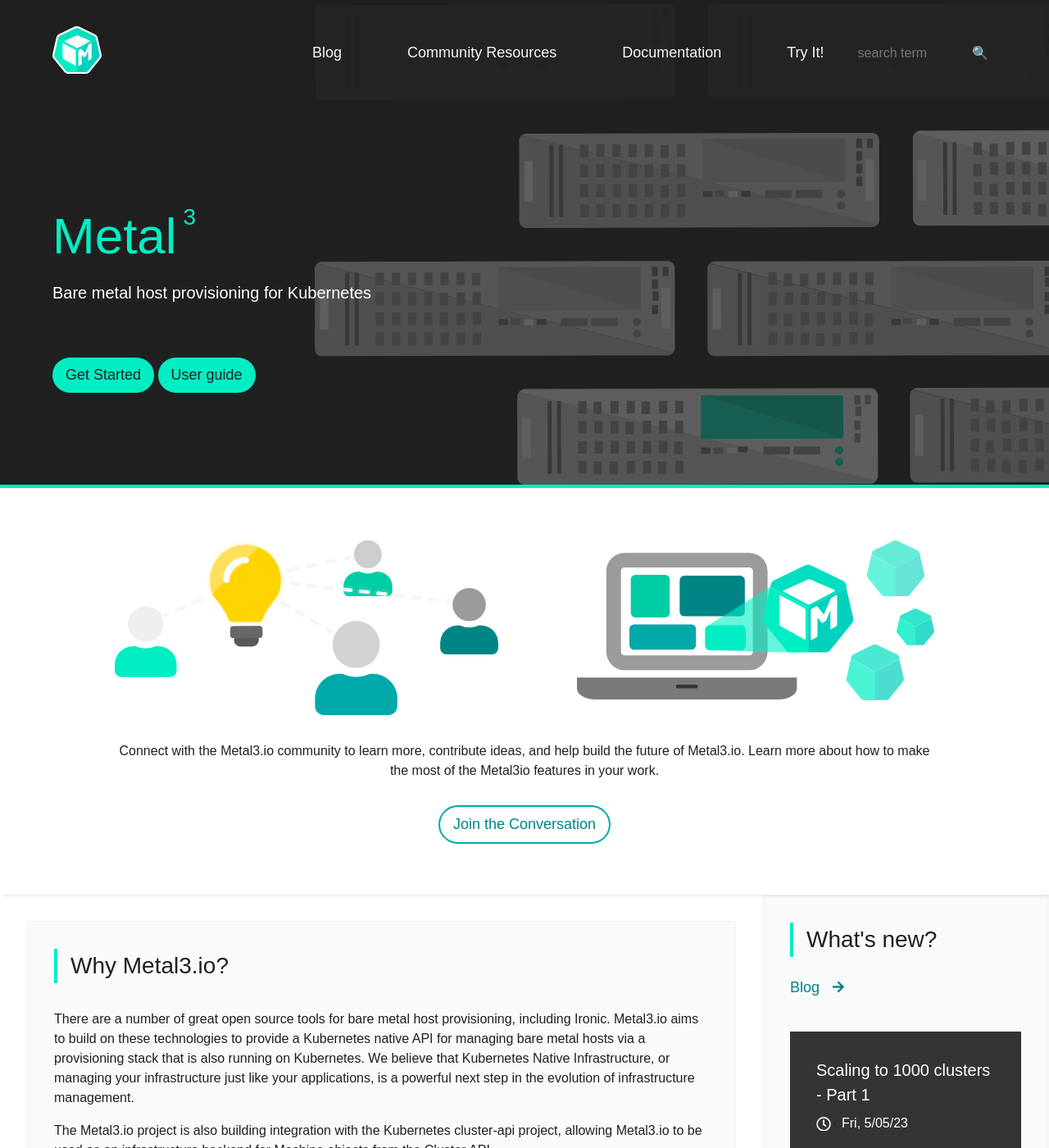
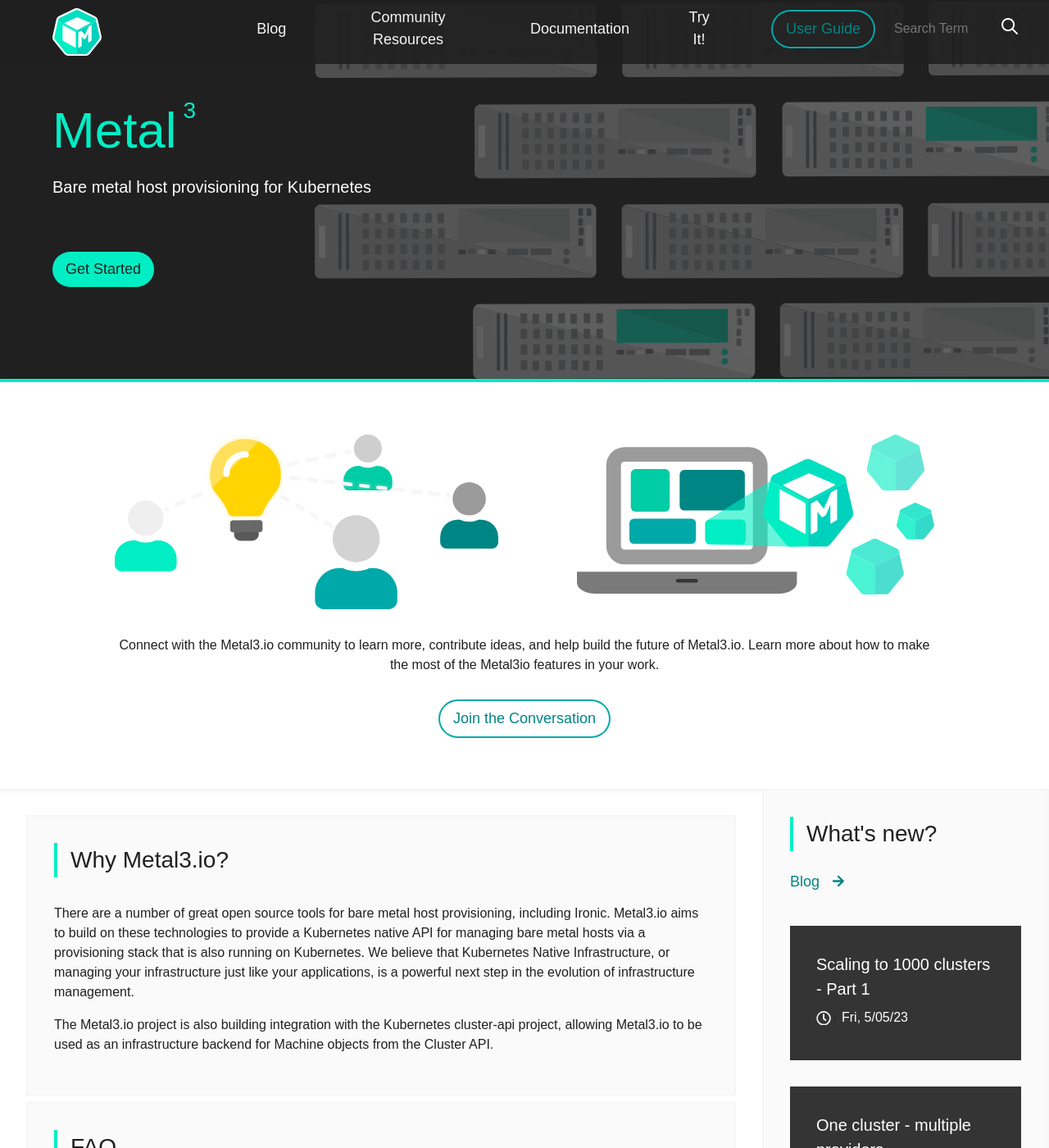
Before and after one commit to metal3-io/metal3-io.github.io, a Jekyll site: the page built from index.html, in a window 1280 px wide and 1400 px high. Shown: the whole window at 82% size. Built offline with Jekyll 4.4.1, drawn with Linux system fonts in a browser that asks for light colours; nearby versions of some CDN libraries; comment, search, counter and statistics services are not loaded.

Commit message:
squash commit

```diff
--- a/_includes/header.html
+++ b/_includes/header.html
@@ -16,7 +16,7 @@
           </g>
         </svg>
       </a>
-      <nav role="navigation" class="mk-main-header__nav-wrapper">
+      <div role="navigation" class="mk-main-header__nav-wrapper">
         <button class="mk-main-header__toggle" id="toggle" aria-controls="main_nav" aria-expanded="false" aria-label="navigation toggle" >
           <svg version="1.1" viewBox="0 0 512 448" xmlns="http://www.w3.org/2000/svg">
           <g>
@@ -25,24 +25,42 @@
           </svg>
           <span class="mk-main-header__toggle-text">menu</span>
         </button>
+        </div>
         <ul id="main_nav" class="mk-main-nav">
           <li {% if page.url == "/blog/index.html" %} class="active" {% endif %}><a class="mk-main-nav__item" href="{{ site.baseurl }}/blog/index.html">Blog</a></li>
           <li {% if page.url == "/community-resources.html" %} class="active" {% endif %}><a class="mk-main-nav__item" href="{{ site.baseurl }}/community-resources.html">Community Resources</a></li>
           <li {% if page.url == "/documentation.html" %} class="active" {% endif %}><a class="mk-main-nav__item" href="{{ site.baseurl }}/documentation.html">Documentation</a></li>
           <li {% if page.url == "/try-it.html" %} class="active" {% endif %}><a class="mk-main-nav__item" href="{{ site.baseurl }}/try-it.html">Try It!</a></li>
+        <ul class = 'mk-mobile-inputs' >
+          <li><a href="https://book.metal3.io/introduction.html" class="mk-main-nav__item mk-button mk-button--secondary">User Guide</a></li>
           <li {% if page.url == "/search.html" %} class="active" {% endif %}>
-            <form action="/search.html" method="get" autocomplete="off">
+         <form action="/search.html" method="get" autocomplete="off" class="mk-search-form">
               <div class="autocomplete" style="width:150px;">
-                <input type="text" id="search-input" class="docs-search--input" placeholder="search term" name="query">
+                <input type="text" id="search-input" class="docs-search--input" placeholder="Search Term" name="query">
               </div>
-              <input id="search-button" type="submit" value="🔍" disabled='true'>
+              <button type="submit" id = "search-button" class = "search-button" disabled = 'true' >
+                <img src="../assets//images/search.png" style="height: 20px;" alt="">
+
+              </button>
             </form>
           </li>
-      </li>
+          </ul>
+        </ul>
+        <ul class="mk-main-header__inputs">
+          <li><a href="https://book.metal3.io/introduction.html" class="mk-main-nav__item mk-button mk-button--secondary">User Guide</a></li>
+          <li {% if page.url == "/search.html" %} class="active" {% endif %}>
+            <form action="/search.html" method="get" autocomplete="off" class="mk-search-form">
+              <div class="autocomplete" style="width:150px;">
+                <input type="text" id="search-input" class="docs-search--input" placeholder="Search Term" name="query">
+              </div>
+              <button type="submit" id = "search-button" class = "search-button" disabled = 'true' >
+                <img src="../assets//images/search.png" style="height: 20px;" alt="">
 
+              </button>
+            </form>
+          </li>
 
         </ul>
-      </nav>
   </header>
   {% if page.url == "/blog" %}
   <div class="mk-masthead__content--sub">
--- a/_sass/_global.scss
+++ b/_sass/_global.scss
@@ -37,8 +37,7 @@
             width: 15px;
             height: 15px;
             display: inline-block;
-            position:relative;
-            left: var(--mk--spacer--sm);
+            margin-left: var(--mk--spacer--sm);
         }
         &:hover, &:active, &:focus {
             color: var(--mk--Color--400);
@@ -62,6 +61,9 @@
         grid-template-columns: 3fr minmax(350px, 1fr);
         grid-template-areas:
         "content aside"
+    }
+    @media(max-width: $mk--breakpoint--md) {
+        display: block;
     }
     &__content {
         grid-area: content;
--- a/_sass/_header.scss
+++ b/_sass/_header.scss
@@ -1,3 +1,9 @@
+@mixin flexCenter($j-content: center, $direction: row, $a-items: center) {
+  display: flex;
+  align-items: $a-items;
+  justify-content: $j-content;
+  flex-direction: $direction;
+}
 .mk-masthead {
   &.mk-masthead--home, &.mk-masthead--sub {
     background-size: cover;
@@ -75,33 +81,63 @@
     }
   }
 }
-
+.mk-search-form {
+  display: flex;
+  align-items: center;
+  justify-content: space-around;
+  @media (max-width:$mk--breakpoint--md){
+  justify-content: center;
+}
+ }
+.docs-search--input {
+  outline: none;
+}
+.mk-search-form button {
+  background: transparent !important;
+  border: none;
+}
+.mk-mobile-inputs {
+  display: none;
+  @media (max-width: $mk--breakpoint--md) {
+    display: block;
+  }
+}
 .mk-main-header {
-  display: grid;
+  @include flexCenter($j-content: space-between);
+  position: fixed;
   width: 100%;
   grid-template-rows: auto auto;
   grid-template-areas: "brand"
   "nav";
   background: var(--mk--color-transparent-background--100);
-  padding-top: var(--mk--spacer--md);
-  @media (min-width: $mk--breakpoint--lg){
+  padding-top: var(--mk--spacer--xs);
+
+  @media (min-width: $mk--breakpoint--lg) {
     grid-template-areas: "brand nav";
-    padding-bottom: var(--mk--spacer--md);
+    padding-bottom: var(--mk--spacer--sm);
+  }
+  @media (max-width: $mk--breakpoint--md) {
+    align-items: flex-start;
+    flex-wrap: wrap;
   }
 }
 
 .mk-main-header__brand {
   grid-area: brand;
+  height: 50px;
+  width: 20%;
   margin: 0 0 var(--mk--spacer--md) var(--mk--spacer--sm);
   svg {
     max-height: rem(60);
     max-width: rem(60);
   }
-  @media (min-width: $mk--breakpoint--lg){
-    margin:0 0 0 var(--mk--spacer--lg);
+  @media (max-width: $mk--breakpoint--md) {
+    margin: 0 0 var(--mk--spacer--sm) var(--mk--spacer--sm);
+  }
+  @media (min-width: $mk--breakpoint--lg) {
+    margin: 0 0 0 var(--mk--spacer--lg);
   }
 }
-
 
 .mk-main-header__toggle {
   background: none;
@@ -109,6 +145,9 @@
   align-self: flex-end;
   margin-right: var(--mk--spacer--sm);
   margin-top: -90px;
+  @media (max-width: $mk--breakpoint--md) {
+    margin-top: 10px;
+  }
   svg {
     max-width: rem(40);
     width: 100%;
@@ -132,7 +171,14 @@
   overflow: hidden;
   }
 }
-
+.mk-main-header__inputs {
+  @include flexCenter($j-content: end);
+  width: 30%;
+  margin-right: var(--mk--spacer--md);
+  @media (max-width: $mk--breakpoint--md) {
+    display: none;
+  }
+}
 .mk-main-header__nav-wrapper {
   grid-area: nav;
   display: flex;
@@ -164,11 +210,14 @@
     flex-direction: row;
     justify-content: space-evenly;
   }
+  @media (max-width: $mk--breakpoint--md) {
+    width: 100%;
+  }
   @media (min-width: $mk--breakpoint--lg){
     justify-content: flex-end;
     align-items: center;
     border: none;
-    margin-right: var(--mk--spacer--lg);
+    gap: var(--mk--spacer--lg);
     padding: 0;
     display: flex;
 
@@ -189,7 +238,7 @@
       text-decoration: none;
     }
     @media (min-width: $mk--breakpoint--lg){
-      margin:0 var(--mk--spacer--sm) 0 var(--mk--spacer--lg);
+      margin: 0;
     }
   }
 }
--- a/_sass/_homepage.scss
+++ b/_sass/_homepage.scss
@@ -1,6 +1,5 @@
 
 .mk-community-callout {
-    position: relative; //shadow fix
     padding: var(--mk--spacer--md) var(--mk--spacer--sm);
     margin: 0 auto;
     text-align: center;
--- a/index.html
+++ b/index.html
@@ -5,7 +5,6 @@ layout: default
     <h1 class="mk-masthead__content__title">Metal<sup>3</sup></h1>
     <h3 class="mk-masthead__content__sub-title">Bare metal host provisioning for Kubernetes</h3>
     <a href="{{ site.baseurl }}/try-it.html" class="mk-button mk-button--primary">Get Started</a>
-    <a href="https://book.metal3.io/introduction.html" class="mk-button mk-button--primary">User guide</a>
   </div>
 </section>
 <section class="mk-community-callout">
```
Also changed, not shown: .github/workflows/jekyll.yml, assets/images/search.png (added).
